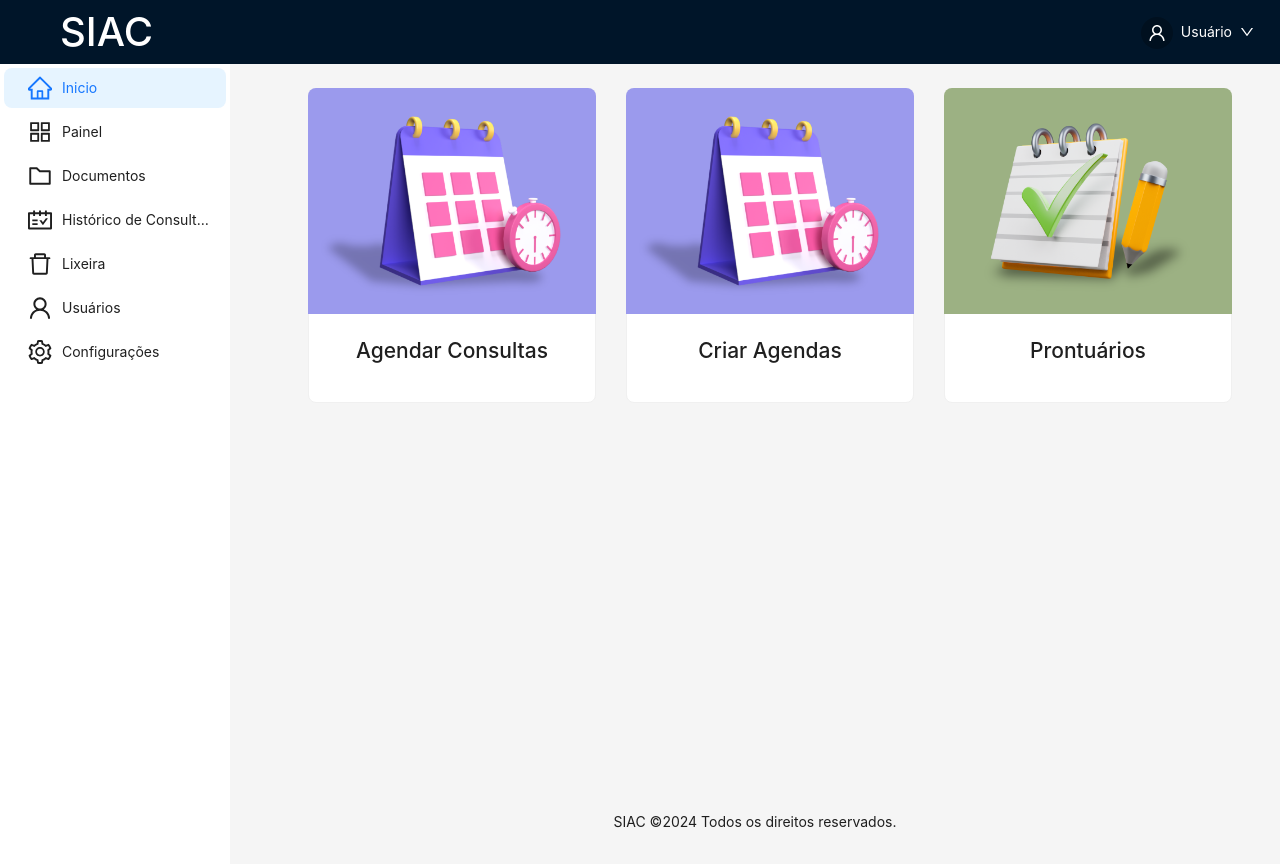
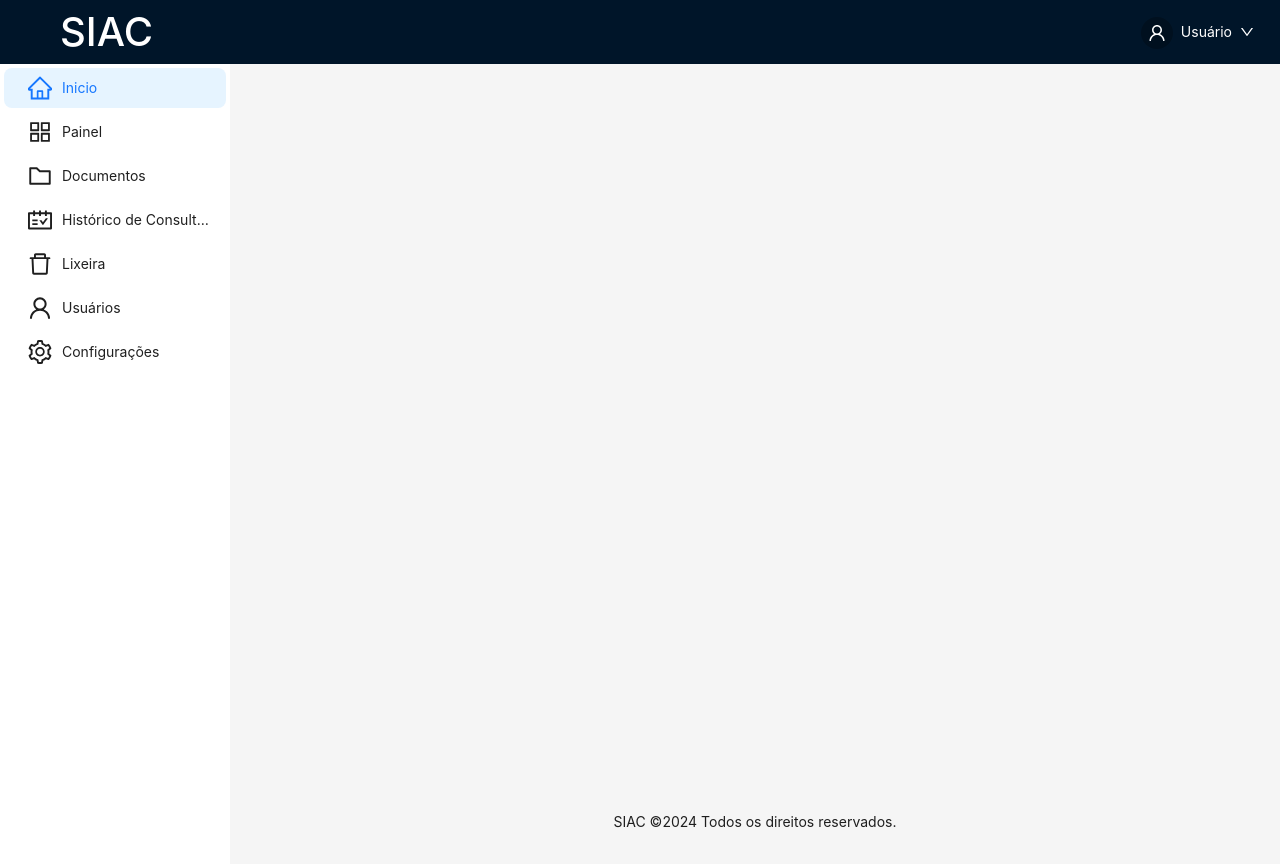
Before and after one commit to edugmenes/siac-react, a React (Create React App) app in the folder frontend/: page / in a window 1280 px wide. Built offline with nearby package versions, Linux system fonts and the light colour scheme; sample sign-in values are in the browser's storage.

Commit message:
implementação da lógica de segurança por perfil/permissão

```diff
--- a/frontend/src/pages/Home/Home.jsx
+++ b/frontend/src/pages/Home/Home.jsx
@@ -1,26 +1,56 @@
-import React from "react";
+import React, { useEffect, useState } from "react";
 import CardComponent from "../../components/Card";
 import calendarImage from "../../images/calendar-button.png";
 import scheduleImage from "../../images/notes-button.png";
+import { jwtDecode } from "jwt-decode";
 
 const Home = () => {
+  const [permissions, setPermissions] = useState([]);
+
+  useEffect(() => {
+    const token = localStorage.getItem("authToken");
+    if (token) {
+      try {
+        const decodedToken = jwtDecode(token);
+        setPermissions(decodedToken.permissions || []);
+      } catch (error) {
+        console.error("Erro ao decodificar o token:", error);
+      }
+    }
+  }, []);
+
+  // Verifica se o usuário tem a permissão específica:
+  const hasPermission = (permission) => {
+    return (
+      permissions.includes("full_access") || permissions.includes(permission)
+    );
+  };
+
   return (
     <div style={{ display: "flex" }}>
+      {hasPermission("agendar_consultas") && (
         <CardComponent
           title="Agendar Consultas"
           pathImage={calendarImage}
           redirectPath="/appointment/scheduling"
         />
+      )}
+
+      {hasPermission("cadastrar_agenda") && (
         <CardComponent
           title="Criar Agendas"
           pathImage={calendarImage}
           redirectPath="/agenda/create-agenda"
         />
+      )}
+
+      {hasPermission("cadastrar_prontuarios") && (
         <CardComponent
           title="Prontuários"
           pathImage={scheduleImage}
           redirectPath="/medical/patient-records"
         />
+      )}
     </div>
   );
 };
--- a/package.json
+++ b/package.json
@@ -26,6 +26,7 @@
     "fs": "^0.0.1-security",
     "https": "^1.0.0",
     "jsonwebtoken": "^9.0.2",
+    "jwt-decode": "^4.0.0",
     "mysql2": "^3.9.1",
     "nodemailer": "^6.9.13",
     "nodemon": "^3.0.3",
```
Also changed, not shown: 2 other files (tests, documents, lock files or other folders). Lines whose indentation alone changed are shown as unchanged.
